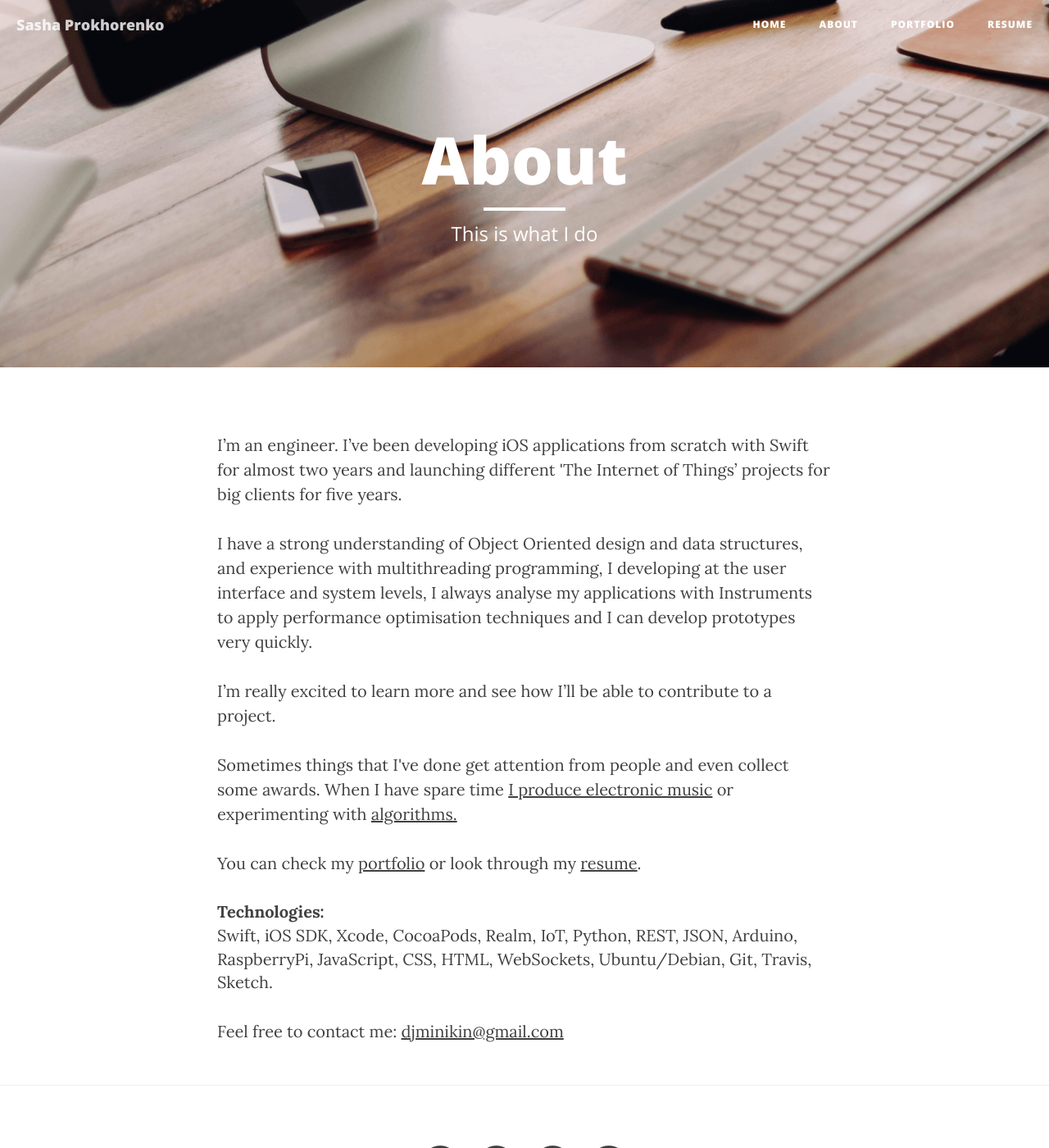
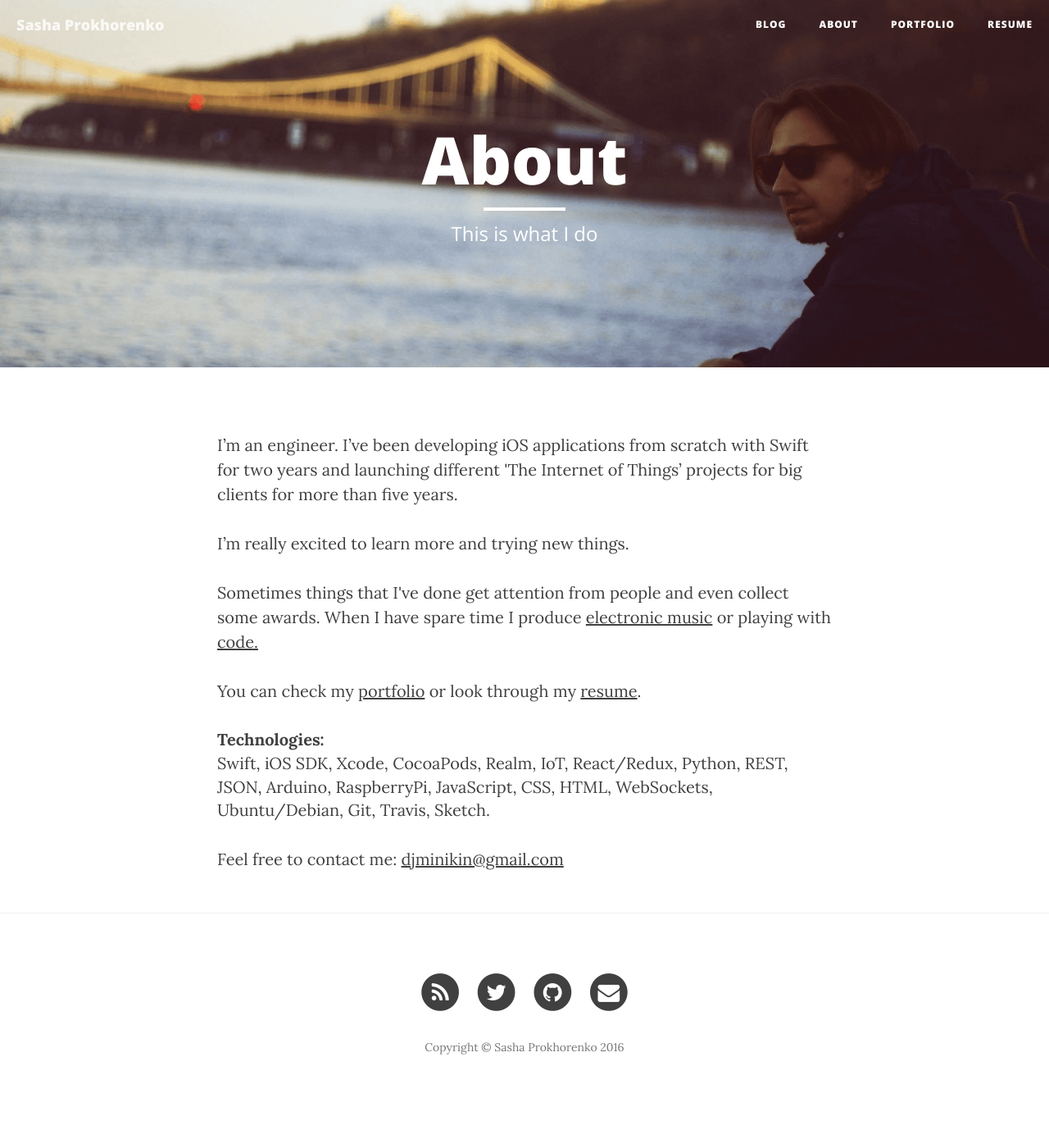
Before and after one commit to minikin/minikin.github.io, a Jekyll site: the page built from about.html, in a window 1280 px wide and 1400 px high. Shown: the whole window at 82% size. Built offline with Jekyll 4.4.1, drawn with Linux system fonts in a browser that asks for light colours; nearby versions of some CDN libraries.

```diff
--- a/_config.yml
+++ b/_config.yml
@@ -1,9 +1,9 @@
 # Site settings
 title: Sasha Prokhorenko
-header-img: img/main-bg.png
+header-img:
 email: djminikin@gmail.com
 copyright_name: Sasha Prokhorenko
-description: "iOS Software Engineer & IoT adept."
+description: "iOS & IoT Software Engineer"
 baseurl: ""
 url: "http://minikin.me"
 logo: "/img/main-bg.png"
--- a/_includes/nav.html
+++ b/_includes/nav.html
@@ -16,7 +16,7 @@
         <div class="collapse navbar-collapse" id="bs-example-navbar-collapse-1">
             <ul class="nav navbar-nav navbar-right">
                 <li>
-                    <a href="{{ site.baseurl }}/">Home</a>
+                    <a href="{{ site.baseurl }}/">Blog</a>
                 </li>
                 {% for page in site.pages %}{% if page.title %}
 				{% if page.url != '/404.html' %}
--- a/about.html
+++ b/about.html
@@ -2,24 +2,22 @@
 layout: page
 title: "About"
 description: "This is what I do"
-header-img: "img/about-bg.png"
+header-img: "img/main-bg.png"
 ---
 
 
-<p>I’m an engineer. I’ve been developing iOS applications from scratch with Swift for almost two years and launching different 'The Internet of Things’ projects for big clients for five years.</p>
+<p>I’m an engineer. I’ve been developing iOS applications from scratch with Swift for two years and launching different 'The Internet of Things’ projects for big clients for more than five years.</p>
 
-<p>I have a strong understanding of Object Oriented design and data structures, and experience with multithreading programming, I developing at the user interface and system levels, I always analyse my applications with Instruments to apply performance optimisation techniques and I can develop prototypes very quickly.</p>
-
-<p>I’m really excited to learn more and see how I’ll be able to contribute to a project.</p>
+<p>I’m really excited to learn more and trying new things.</p>
 
 <p>Sometimes things that I've done get attention from people and even collect some awards.
 
-When I have spare time <a href="https://soundcloud.com/minikin" target="_blank">I produce electronic music</a> or experimenting with <a href="https://github.com/minikin/Algorithmics" target="_blank">algorithms.</a></p>
+When I have spare time I produce <a href="https://soundcloud.com/minikin" target="_blank">electronic music</a> or playing with <a href="https://github.com/minikin" target="_blank">code.</a></p>
 
 <p>You can check my <a href="{{ site.baseurl }}/portfolio">portfolio</a> or look through my <a href="{{ site.baseurl }}/resume">resume</a>.</p>
 
 <b>Technologies:</b><br>
 
-Swift, iOS SDK, Xcode, CocoaPods, Realm, IoT, Python, REST, JSON, Arduino, RaspberryPi, JavaScript, CSS, HTML, WebSockets, Ubuntu/Debian, Git, Travis, Sketch.
+Swift, iOS SDK, Xcode, CocoaPods, Realm, IoT, React/Redux, Python, REST, JSON, Arduino, RaspberryPi, JavaScript, CSS, HTML, WebSockets, Ubuntu/Debian, Git, Travis, Sketch.
 
 <p>Feel free to contact me: <a href="mailto:djminikin@gmail.com?Subject=Hi%20Sasha!" target="_top">djminikin@gmail.com</a></p>
--- a/index.html
+++ b/index.html
@@ -1,6 +1,6 @@
 ---
 layout: page
-description: "iOS Software Engineer and IoT adept."
+description: "iOS & IoT Software Engineer"
 ---
 
 {% for post in paginator.posts %}
```
Also changed, not shown: portfolio.html (+16 -3 lines), resume.html (+5 -5 lines), images/minikin.png (deleted), img/about-bg.png (deleted), img/portfolio-bg.jpg (deleted), img/portfolio_page.png (added), img/resume_page.png (renamed from img/code.png).
